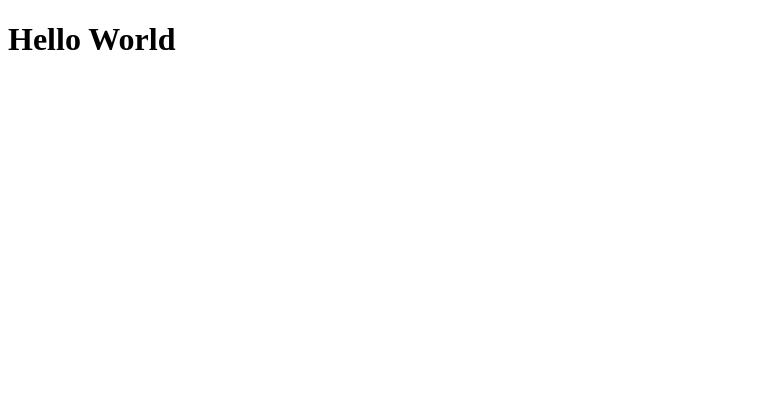
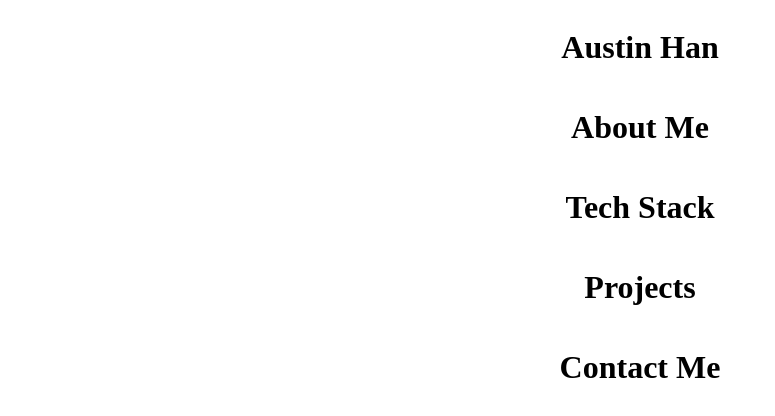
Before and after one commit to austinbhan/portfolioV2, a React app: page / in a window 1280 px wide. Shown: the top 416 px of the page, without its empty margins (0-775 px from the left). Built offline with nearby package versions, Linux system fonts and the light colour scheme.

Commit message:
First commit with headers

```diff
--- /dev/null
+++ b/src/app.css
@@ -0,0 +1,5 @@
+.App {
+    display: flex;
+    flex-direction: column;
+    align-items: center;
+}
--- a/src/app.jsx
+++ b/src/app.jsx
@@ -2,10 +2,18 @@ import {
   BrowserRouter as Router,
 } from 'react-router-dom';
 
+import styles from './app.css';
+
 export default function App() {
   return(
-    <Router>
-      <h1>Hello World</h1>
-    </Router>
+    <div className={styles.App}>
+      <Router>
+        <h1>Austin Han</h1>
+        <h1>About Me</h1>
+        <h1>Tech Stack</h1>
+        <h1>Projects</h1>
+        <h1>Contact Me</h1>
+      </Router>
+    </div>
   );
 }
```
